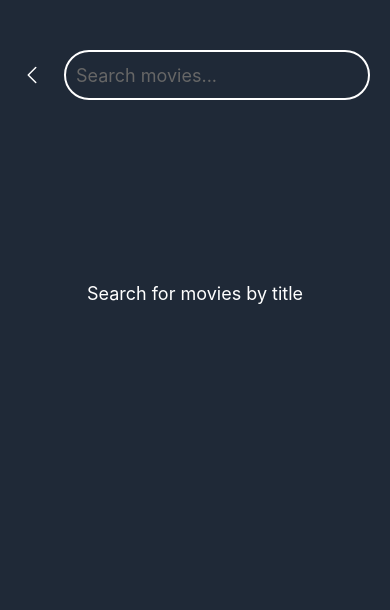
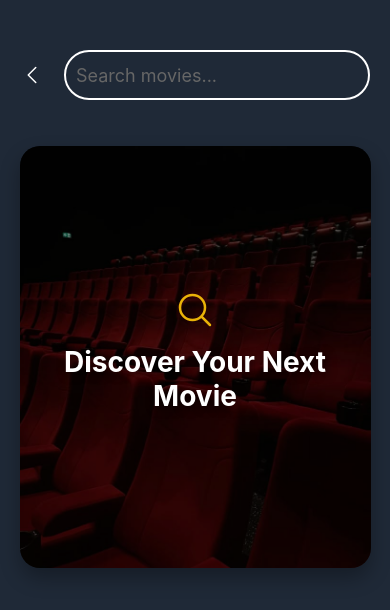
Before and after one commit to JosephMarzouk/Movies_app-ReactNative-, a React Native app: screen /SearchScreen in a window 390 px wide. Shown: the top 610 px of the page. Built offline with nearby package versions, Linux system fonts and the light colour scheme; no server answers.

Commit message:
Fixing see all button & adding place holder in search screen

```diff
--- a/components/loading.tsx
+++ b/components/loading.tsx
@@ -5,8 +5,8 @@ import * as Progress from 'react-native-progress';
 const {width, height} = Dimensions.get("window");
 export default function Loading() {
     return (
-        <View style={{flex: 1, justifyContent: 'center', alignItems: 'center'}}>
-            <Progress.CircleSnail thickness={14}  size={140} color={['red', 'green', 'blue']} strokeCap="round"/>
+        <View style={{flex: 1, justifyContent: 'center', alignItems: 'center', backgroundColor: '#000'}}>
+            <Progress.CircleSnail thickness={14}  size={100} color={['yellow', 'orange', 'darkred']} strokeCap="round"/>
         </View>
     );
 }
--- a/components/movieslist.tsx
+++ b/components/movieslist.tsx
@@ -1,7 +1,7 @@
 import { fallbackImage, image185 } from "@/constants/constants";
 import { useNavigation } from "@react-navigation/native";
 import { NativeStackNavigationProp } from "@react-navigation/native-stack";
-import { Dimensions, Image, ScrollView, StyleSheet, Text, TouchableOpacity, View } from "react-native";
+import { ActivityIndicator, Dimensions, Image, ScrollView, StyleSheet, Text, TouchableOpacity, View } from "react-native";
 import { RootStackParamList } from "../navigation/appnavigations";
 
 interface Movie {
@@ -14,34 +14,45 @@ interface MoviesListProps {
   title: string;
   data: Movie[];
   hasSeeAll?: boolean;
+  loading?: boolean;
+  transparent?: boolean;
 }
 
 const width = Dimensions.get("window").width;
 const height = Dimensions.get("window").height;
 
-export default function MoviesList({ title, data, hasSeeAll = true }: MoviesListProps) {
+export default function MoviesList({ title, data, hasSeeAll = true, loading = false, transparent = false }: MoviesListProps) {
   const navigation = useNavigation<NativeStackNavigationProp<RootStackParamList>>();
 
   const handleClick = (item: Movie) => {
     navigation.navigate("MovieDetails", { movieId: item.id });
   };
 
+  const handleSeeAll = () => {
+    navigation.navigate("AllMovies", { movies: data, title: title });
+  };
+
   return (
-    <View>
+    <View style={[styles.container, transparent && styles.transparentContainer]}>
       <View style={styles.headerView}>
         <Text style={styles.sectionTitle}>{title}</Text>
         {hasSeeAll && (
-          <TouchableOpacity>
+          <TouchableOpacity style={styles.seeAllContainer} onPress={handleSeeAll}>
             <Text style={styles.seeAll}>See All</Text>
           </TouchableOpacity>
         )}
       </View>
 
+      {loading ? (
+        <View style={styles.loadingContainer}>
+          <ActivityIndicator size="small" color="#eab308" />
+        </View>
+      ) : (
         <ScrollView
           style={{ height: height * 0.3 }}
           horizontal
           showsHorizontalScrollIndicator={false}
-        contentContainerStyle={{ paddingHorizontal: 10 }}
+          contentContainerStyle={{ paddingHorizontal: 5 }}
         >
           {data?.map((item) => (
             <MovieCard
@@ -51,6 +62,7 @@ export default function MoviesList({ title, data, hasSeeAll = true }: MoviesList
             />
           ))}
         </ScrollView>
+      )}
     </View>
   );
 }
@@ -77,6 +89,20 @@ const MovieCard = ({ item, handleClick }: { item: Movie; handleClick: (item: Mov
 
 
 const styles = StyleSheet.create({
+  container: {
+    backgroundColor: '#1b365c5f',
+    paddingVertical: 10,
+    paddingRight:5,
+    borderRadius:15
+  },
+  transparentContainer: {
+    backgroundColor: 'transparent',
+  },
+  loadingContainer: {
+    height: height * 0.3,
+    justifyContent: 'center',
+    alignItems: 'center',
+  },
   headerView: {
     flexDirection: 'row',
     justifyContent: 'space-between',
@@ -97,10 +123,16 @@ const styles = StyleSheet.create({
     marginLeft: 8,
 
   },
+  seeAllContainer: {
+    paddingHorizontal: 15,
+    paddingVertical: 8,
+    backgroundColor: 'rgba(234, 179, 8, 0.2)',
+    borderRadius: 20,
+  },
   seeAll: {
     color: '#eab308',
     fontSize: 14,
-    fontFamily: 'Poppins-Regular',
+    fontWeight: 'bold',
   },
     image: {
     width: width * 0.3,
--- a/navigation/appnavigations.tsx
+++ b/navigation/appnavigations.tsx
@@ -1,4 +1,5 @@
 import ActorScreen from "@/screens/ActorScreen";
+import AllMoviesScreen from "@/screens/AllMoviesScreen";
 import HomeScreen from "@/screens/HomeScreen";
 import MovieDetails from "@/screens/MovieDetails";
 import SearchScreen from "@/screens/SearchScreen";
@@ -12,6 +13,7 @@ export type RootStackParamList = {
   MovieDetails: { movieId: number };
   ActorScreen: { actor: CastMember };
   SearchScreen: undefined;
+  AllMovies: { movies: any[], title: string };
 };
 
 const Stack = createNativeStackNavigator<RootStackParamList>();
@@ -24,6 +26,7 @@ export default function AppNavigation(){
             <Stack.Screen name="MovieDetails" component={MovieDetails} options={{headerShown:false}} />
             <Stack.Screen name="ActorScreen" component={ActorScreen} options={{headerShown:false}} />
             <Stack.Screen name="SearchScreen" component={SearchScreen} options={{headerShown:false}} />
+            <Stack.Screen name="AllMovies" component={AllMoviesScreen} options={{headerShown:false}} />
 
         </Stack.Navigator>
      </NavigationContainer>
--- a/package.json
+++ b/package.json
@@ -13,7 +13,7 @@
   "dependencies": {
     "@expo/vector-icons": "^15.0.3",
     "@react-navigation/bottom-tabs": "^7.4.0",
-    "@react-navigation/drawer": "^7.7.13",
+    "@react-navigation/drawer": "^7.9.4",
     "@react-navigation/elements": "^2.6.3",
     "@react-navigation/native": "^7.1.8",
     "@react-navigation/native-stack": "^7.13.0",
--- /dev/null
+++ b/screens/AllMoviesScreen.tsx
@@ -0,0 +1,132 @@
+import { fallbackImage, image500 } from '@/constants/constants';
+import { useNavigation } from '@react-navigation/native';
+import { NativeStackNavigationProp } from '@react-navigation/native-stack';
+import React from 'react';
+import { Dimensions, FlatList, Image, SafeAreaView, StyleSheet, Text, TouchableOpacity, View } from 'react-native';
+import { ChevronLeftIcon } from 'react-native-heroicons/outline';
+import { RootStackParamList } from '../navigation/appnavigations';
+import { Movie } from '../types/movie';
+
+const { width, height } = Dimensions.get('window');
+
+type AllMoviesScreenNavigationProp = NativeStackNavigationProp<RootStackParamList, 'AllMovies'>;
+
+interface AllMoviesScreenProps {
+  movies: Movie[];
+  title: string;
+}
+
+export default function AllMoviesScreen({ route }: { route: { params: AllMoviesScreenProps } }) {
+  const navigation = useNavigation<AllMoviesScreenNavigationProp>();
+  const { movies, title } = route.params;
+
+  const renderMovieItem = ({ item }: { item: Movie }) => {
+    const handlePress = () => {
+      navigation.navigate('MovieDetails', { movieId: item.id });
+    };
+
+    return (
+      <TouchableOpacity style={styles.movieItem} onPress={handlePress}>
+        <Image
+          source={item.poster_path ? image500(item.poster_path) : fallbackImage}
+          style={styles.movieImage}
+        />
+        <View style={styles.movieInfo}>
+          <Text style={styles.movieTitle} numberOfLines={2}>
+            {item.title || item.original_title || 'Unknown Title'}
+          </Text>
+          <Text style={styles.movieDate}>
+            {item.release_date ? new Date(item.release_date).getFullYear() : ''}
+          </Text>
+          <Text style={styles.movieRating}>
+            ⭐ {item.vote_average ? item.vote_average.toFixed(1) : 'N/A'}
+          </Text>
+        </View>
+      </TouchableOpacity>
+    );
+  };
+
+  return (
+    <SafeAreaView style={styles.container}>
+      <View style={styles.header}>
+        <TouchableOpacity style={styles.backButton} onPress={() => navigation.goBack()}>
+          <ChevronLeftIcon size={24} color="white" />
+        </TouchableOpacity>
+        <Text style={styles.headerTitle}>{title}</Text>
+      </View>
+
+      <FlatList
+        data={movies}
+        renderItem={renderMovieItem}
+        keyExtractor={(item) => item.id.toString()}
+        showsVerticalScrollIndicator={false}
+        contentContainerStyle={styles.listContainer}
+      />
+    </SafeAreaView>
+  )
+}
+
+const styles = StyleSheet.create({
+  container: {
+    flex: 1,
+    backgroundColor: '#000',
+  },
+  header: {
+    flexDirection: 'row',
+    justifyContent: 'space-between',
+    alignItems: 'center',
+    paddingHorizontal: 25,
+    paddingTop: 60,
+    paddingBottom: 40,
+  },
+  backButton: {
+    padding: 10,
+    backgroundColor: 'rgba(234,179,8,0.9)',
+    borderRadius: 12,
+    width: 44,
+    height: 44,
+    alignItems: 'center',
+    justifyContent: 'center',
+  },
+  headerTitle: {
+    fontSize: 20,
+    fontWeight: 'bold',
+    color: 'white',
+  },
+  listContainer: {
+    paddingHorizontal: 20,
+    paddingBottom: 20,
+  },
+  movieItem: {
+    flexDirection: 'row',
+    marginBottom: 20,
+    width : width ,
+    borderRadius: 12,
+    overflow: 'hidden',
+  },
+  movieImage: {
+    width: 100,
+    height: 150,
+  },
+  movieInfo: {
+    flex: 1,
+    padding: 15,
+    justifyContent: 'space-between',
+  },
+  movieTitle: {
+    fontSize: 16,
+    fontWeight: 'bold',
+    color: 'white',
+    marginBottom: 5,
+  },
+  movieDate: {
+    fontSize: 14,
+    color: '#ccc',
+    marginBottom: 5,
+  },
+  movieRating: {
+    fontSize: 14,
+    color: '#eab308',
+    fontWeight: 'bold',
+  },
+});
--- a/screens/HomeScreen.tsx
+++ b/screens/HomeScreen.tsx
@@ -22,6 +22,10 @@ import {
 const { height } = Dimensions.get("window");
 export default function HomeScreen() {
   const navigation = useNavigation<NativeStackNavigationProp<RootStackParamList>>();
+
+  const handleMenuPress = () => {
+    (navigation as any).openDrawer();
+  };
 
   const handleClick = () => {
     navigation.navigate("SearchScreen");
@@ -86,10 +90,12 @@ const [UpCommingMovies, setUpCommingMovies] = useState([]);
         }}
       >
         <View style={styles.innerView}>
-          <Bars3BottomLeftIcon size={30} color="white" strokeWidth={2} />
+          <TouchableOpacity onPress={handleMenuPress}>
+            <Bars3BottomLeftIcon size={30} color="white" strokeWidth={2} />
+          </TouchableOpacity>
           <View style={{ flexDirection: "row", alignItems: "center" }}>
-            <Text style={[styles.Text, { color: "#eab308" }]}>M</Text>
-            <Text style={styles.Text}>ovies</Text>
+            <Text style={[styles.text, { color: "#eab308" }]}>M</Text>
+            <Text style={styles.text}>ovies</Text>
           </View>
 
           <TouchableOpacity onPress={handleClick}>
@@ -118,7 +124,7 @@ const styles = StyleSheet.create({
     alignItems: "center",
     justifyContent: "space-between",
   },
-  Text: {
+  text: {
     color: "white",
     fontSize: 28,
     fontWeight: "bold",
--- a/screens/MovieDetails.tsx
+++ b/screens/MovieDetails.tsx
@@ -82,7 +82,28 @@ export default function MovieDetails() {
     );
   }
 
-  const item = { id: route.params.movieId, title: `Movie ${route.params.movieId}`, poster_path: "/fallback", overview: "Sample movie overview..." };
+  const item = {
+    id: route.params.movieId,
+    title: `Movie ${route.params.movieId}`,
+    poster_path: "/fallback",
+    backdrop_path: null,
+    overview: "Sample movie overview...",
+    vote_average: 0,
+    vote_count: 0,
+    popularity: 0,
+    adult: false,
+    original_language: "en",
+    original_title: `Movie ${route.params.movieId}`,
+    release_date: "",
+    runtime: 0,
+    genres: [],
+    production_companies: [],
+    production_countries: [],
+    spoken_languages: [],
+    status: "Released",
+    budget: 0,
+    revenue: 0
+  };
   const tmdbImage = movieDetails?.poster_path ? image500(movieDetails.poster_path) : null;
 
 
@@ -118,7 +139,9 @@ export default function MovieDetails() {
       <ScrollView>
         <View style={styles.contentContainer}>
           <Text style={styles.title}>{movieDetails?.title || item.title}</Text>
-
+          <Text style={styles.movieRating}>
+            {movieDetails?.vote_average ? movieDetails.vote_average.toFixed(1) : item.vote_average.toFixed(1)}
+            ⭐</Text>
           <View style={styles.metaRow}>
             <Text style={styles.metaText}>{movieDetails?.release_date || 'item.release_date'}</Text>
             <Text style={styles.metaText}>{movieDetails?.runtime || 'item.runtime'} </Text>
@@ -142,7 +165,7 @@ export default function MovieDetails() {
 
         </View>
         {recommendedMovies && recommendedMovies.length > 0 && (
-          <MoviesList title="Recommended Movies" data={recommendedMovies} />
+          <MoviesList title="Recommended Movies" data={recommendedMovies} hasSeeAll={false} transparent={true} />
         )}
 
       </ScrollView>
@@ -165,7 +188,14 @@ const styles = StyleSheet.create({
     borderBottomLeftRadius: 25,
     borderBottomRightRadius: 25,
   },
+  movieRating: {
 
+    padding: 12,
+    textAlign: "center",
+    fontSize: 22,
+    color: '#eab308',
+    fontWeight: 'bold',
+  },
   gradient: {
     position: "absolute",
     width: "100%",
--- a/screens/SearchScreen.tsx
+++ b/screens/SearchScreen.tsx
@@ -5,7 +5,7 @@ import { useNavigation } from "@react-navigation/native";
 import { NativeStackNavigationProp } from "@react-navigation/native-stack";
 import { useEffect, useState } from "react";
 import { ActivityIndicator, Dimensions, FlatList, Image, SafeAreaView, StyleSheet, Text, TextInput, TouchableOpacity, View } from "react-native";
-import { ChevronLeftIcon } from "react-native-heroicons/outline";
+import { ChevronLeftIcon, MagnifyingGlassIcon } from "react-native-heroicons/outline";
 
 const { width, height } = Dimensions.get("window");
 
@@ -108,7 +108,18 @@ export default function SearchScreen() {
 
         {!loading && !query && (
           <View style={styles.placeholderContainer}>
-            <Text style={styles.placeholderText}>Search for movies by title</Text>
+            <View style={styles.imageContainer}>
+              <Image
+                source={require("../assets/images/empty cinema chairs aesthetic vibe.jpg")}
+                style={styles.placeholderImage}
+                resizeMode="cover"
+              />
+              <View style={styles.imageOverlay}>
+                <MagnifyingGlassIcon size={40} color="#eab308" />
+                <Text style={styles.placeholderTitle}>Discover Your Next Movie</Text>
+
+              </View>
+            </View>
           </View>
         )}
 
@@ -130,6 +141,13 @@ const styles = StyleSheet.create({
     backgroundColor: '#1f2937',
     paddingTop: 40,
     alignItems: 'center',
+  },
+
+
+  placeholderText: {
+    color: 'white',
+    fontSize: 18,
+    textAlign: 'center',
   },
   header: {
     flexDirection: 'row',
@@ -159,6 +177,7 @@ const styles = StyleSheet.create({
     flex: 1,
     width: '100%',
     padding: 10,
+    justifyContent: 'center',
   },
   loadingContainer: {
     flex: 1,
@@ -180,13 +199,63 @@ const styles = StyleSheet.create({
     color: 'white',
   },
   placeholderContainer: {
+    paddingTop: height * 0.1,
     flex: 1,
     justifyContent: 'center',
     alignItems: 'center',
+    paddingHorizontal: 20,
   },
-  placeholderText: {
-    fontSize: 18,
+  imageContainer: {
+    width: width * 0.9,
+    height: height * 0.5,
+    borderRadius: 20,
+    overflow: 'hidden',
+    position: 'relative',
+    shadowColor: '#000',
+    shadowOffset: {
+      width: 0,
+      height: 10,
+    },
+    shadowOpacity: 0.3,
+    shadowRadius: 20,
+    elevation: 10,
+  },
+  placeholderImage: {
+
+    alignContent: 'center',
+    width: '100%',
+    height: '100%',
+  },
+  imageOverlay: {
+    position: 'absolute',
+    top: 0,
+    left: 0,
+    right: 0,
+    bottom: 0,
+    backgroundColor: 'rgba(0,0,0,0.4)',
+    justifyContent: 'center',
+    alignItems: 'center',
+    paddingHorizontal: 20,
+  },
+  placeholderTitle: {
+    fontSize: 28,
+    fontWeight: 'bold',
     color: 'white',
+    textAlign: 'center',
+    marginTop: 15,
+    marginBottom: 10,
+    textShadowColor: 'rgba(0,0,0,0.8)',
+    textShadowOffset: { width: 2, height: 2 },
+    textShadowRadius: 10,
+  },
+  placeholderSubtitle: {
+    fontSize: 16,
+    color: '#e5e5e5',
+    textAlign: 'center',
+    lineHeight: 24,
+    textShadowColor: 'rgba(0,0,0,0.6)',
+    textShadowOffset: { width: 1, height: 1 },
+    textShadowRadius: 5,
   },
   listContainer: {
     padding: 10,
```
Also changed, not shown: screens/ActorScreen.tsx (+2 -9 lines), screens/FavoriteSceeen.tsx (added, +10 -0 lines), assets/images/empty cinema chairs aesthetic vibe.jpg (added), 1 other file (tests, documents, lock files or other folders). Lines whose indentation alone changed are shown as unchanged.
